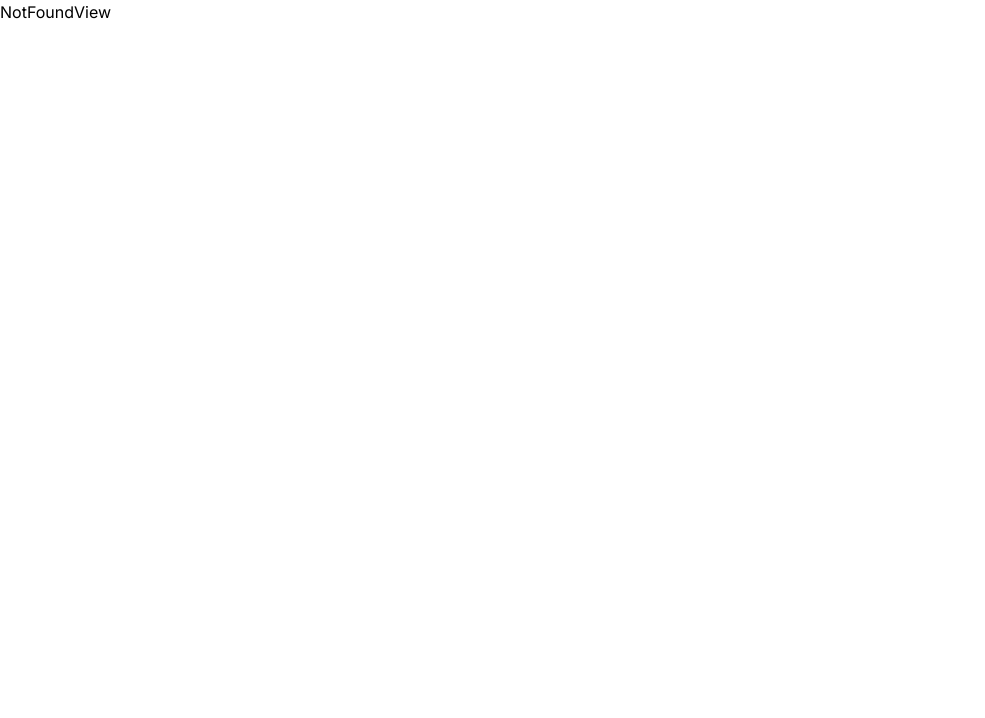
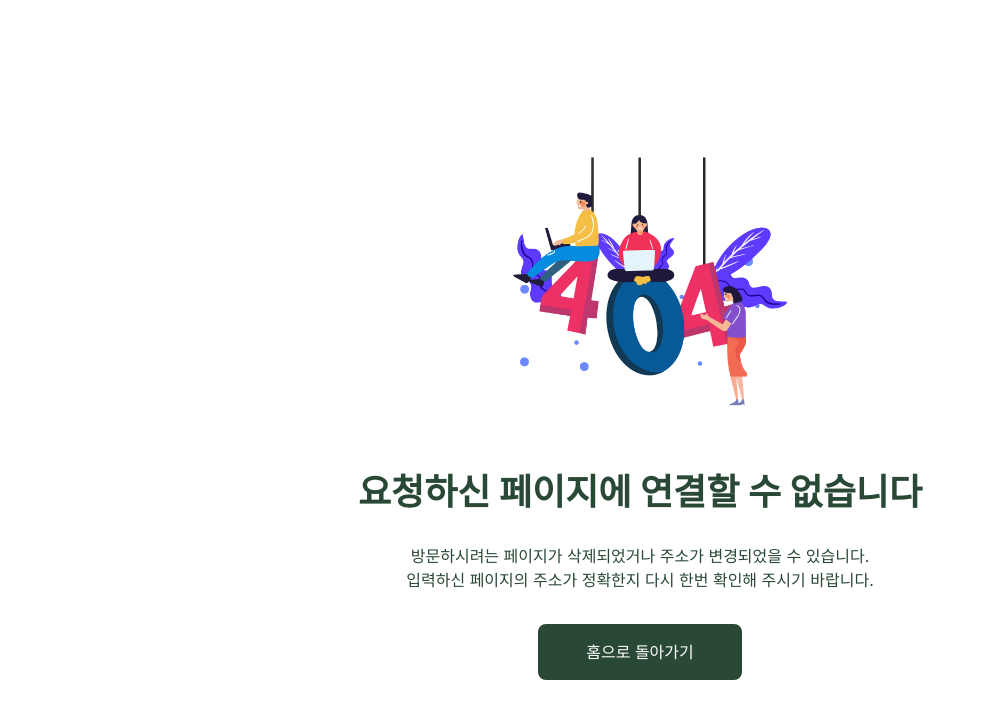
Before and after one commit to coolfin/thefp_FE, a Vue app: page /404 in a window 1280 px wide. Shown: the top 718 px of the page, without its empty margins (0-985 px from the left). Built offline with nearby package versions, Linux system fonts and the light colour scheme.

Commit message:
design: 404페이지 구현

```diff
--- a/src/views/NotFoundView.vue
+++ b/src/views/NotFoundView.vue
@@ -1,7 +1,27 @@
 <template>
-  <div>
-    <h1>NotFoundView</h1>
+  <div
+    class="h-screen text-theme flex justify-center items-center flex-col gap-y-8"
+  >
+    <img src="@/assets/404-banner.png" alt="404" class="w-1/4" />
+    <h1 class="text-4xl font-bold">요청하신 페이지에 연결할 수 없습니다</h1>
+    <div class="flex flex-col items-center justify-center">
+      <p>방문하시려는 페이지가 삭제되었거나 주소가 변경되었을 수 있습니다.</p>
+      <p>입력하신 페이지의 주소가 정확한지 다시 한번 확인해 주시기 바랍니다.</p>
+    </div>
+    <button
+      class="bg-theme text-white py-4 px-12 rounded-lg hover:bg-[#3e6259] transition duration-300 ease-in-out"
+      @click="moveInfo"
+    >
+      홈으로 돌아가기
+    </button>
   </div>
 </template>
-<script setup></script>
+<script setup>
+import { useRouter } from 'vue-router';
+const router = useRouter();
+
+const moveInfo = () => {
+  router.push('/main/info');
+};
+</script>
 <style scoped></style>
```
